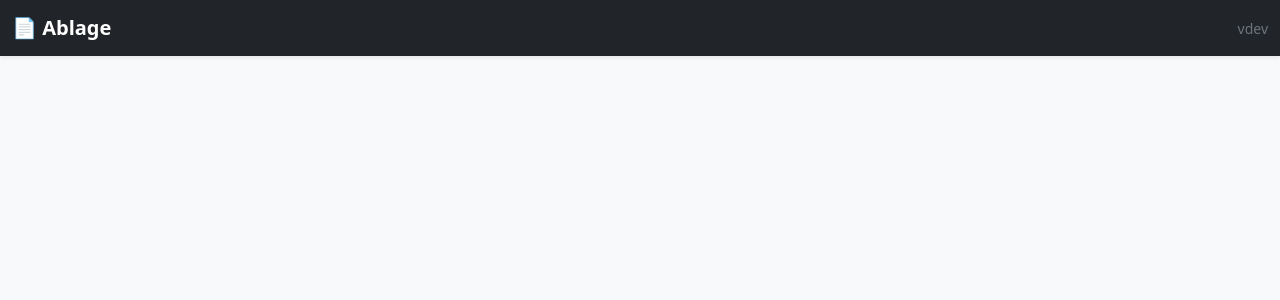
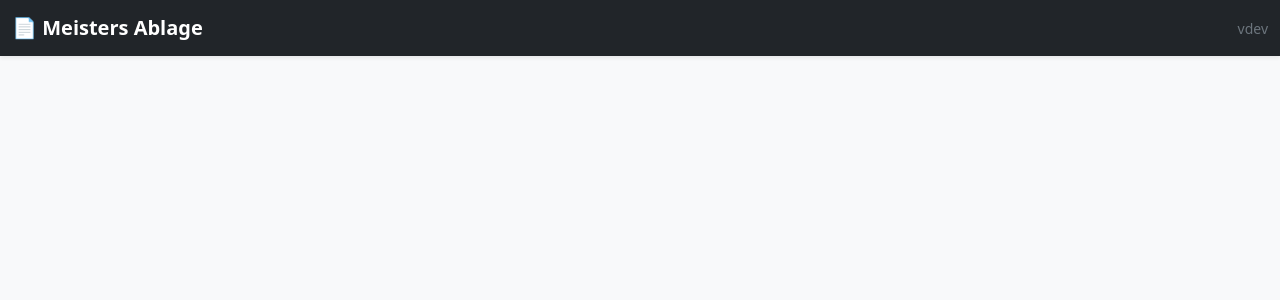
Before and after one commit to ghmeister/ablage, a Flask app: template web/templates/base.html in a window 1280 px wide. Shown: the top 300 px of the page. Run offline with Flask 3, Linux system fonts and the light colour scheme; the template is opened without the code that fills it, so the values that code supplies are empty; parts of the project's set-up code (start-up, migrations or seed data) failed here and were passed over.

Commit message:
feat: rename app title to Meisters Ablage
Co-Authored-By: Claude Sonnet 4.6 <noreply@anthropic.com>

```diff
--- a/web/templates/base.html
+++ b/web/templates/base.html
@@ -5,9 +5,9 @@
   <meta name="viewport" content="width=device-width, initial-scale=1">
   <meta name="apple-mobile-web-app-capable" content="yes">
   <meta name="apple-mobile-web-app-status-bar-style" content="black-translucent">
-  <meta name="apple-mobile-web-app-title" content="Ablage">
+  <meta name="apple-mobile-web-app-title" content="Meisters Ablage">
   <link rel="apple-touch-icon" href="/static/apple-touch-icon.png">
-  <title>{% block title %}Ablage{% endblock %}</title>
+  <title>{% block title %}Meisters Ablage{% endblock %}</title>
   <link rel="stylesheet"
         href="https://cdn.jsdelivr.net/npm/bootstrap@5.3.3/dist/css/bootstrap.min.css"
         crossorigin="anonymous">
@@ -51,7 +51,7 @@
 <body>
 <nav class="navbar navbar-dark bg-dark mb-4 shadow-sm">
   <div class="container-fluid">
-    <a class="navbar-brand fw-semibold" href="/">📄 Ablage</a>
+    <a class="navbar-brand fw-semibold" href="/">📄 Meisters Ablage</a>
     <span class="text-secondary small">v{{ app_version }}</span>
   </div>
 </nav>
```
